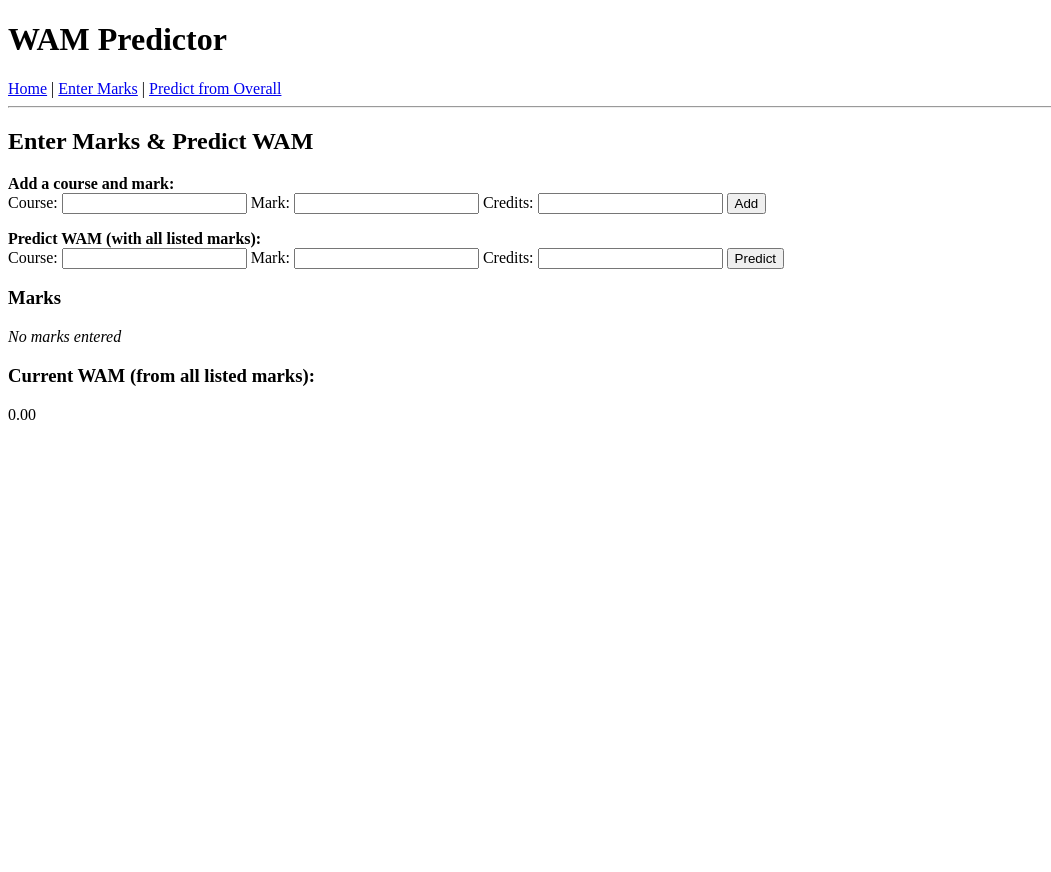
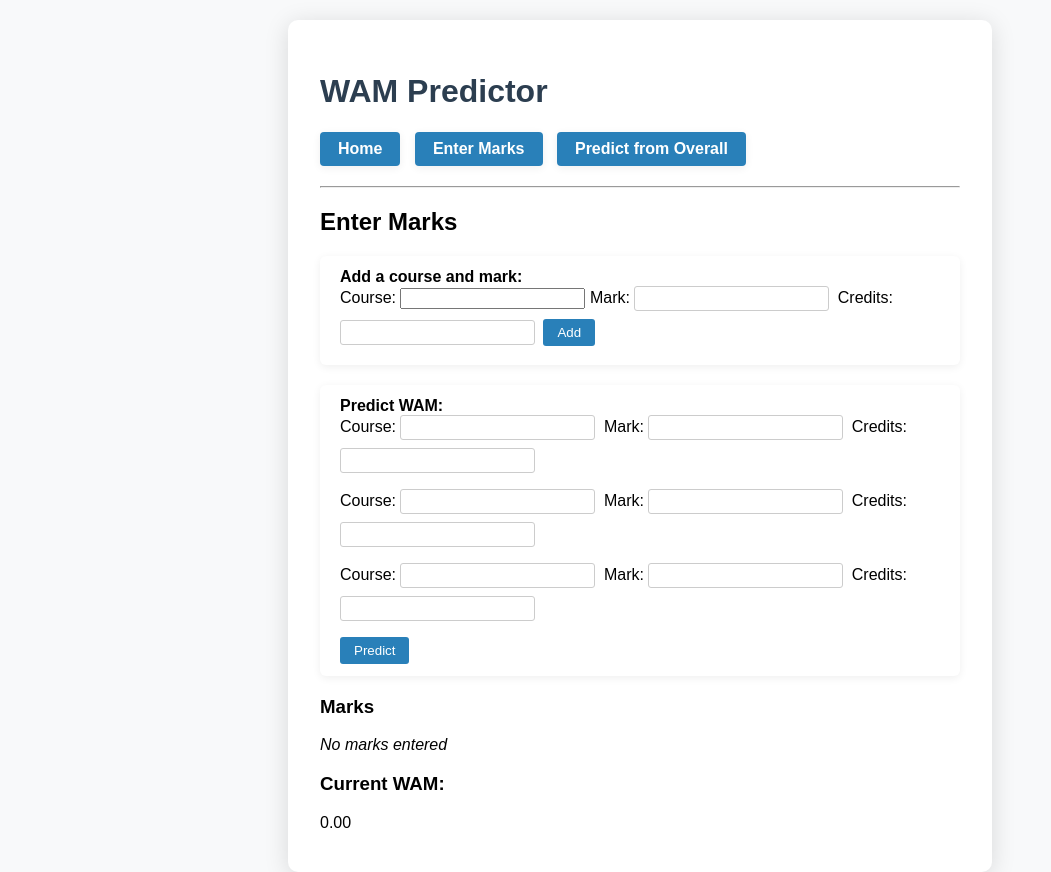
Before and after one commit to casparkhoo/wam_predictor, a Flask app: page /marks in a window 1280 px wide. Shown: the whole page, without its empty margins (0-1051 px from the left). Before the commit the page ends 800 px from the top, so only its background shows below. Run offline with Flask 3, Linux system fonts and the light colour scheme.

Commit message:
finished designing tool

```diff
--- a/app.py
+++ b/app.py
@@ -33,6 +33,23 @@ def marks():
                 predicted = calculator.predict_marks(course, mark, credit)
                 if predicted is None:
                     predict_error = f"Mark for course {course} already exists."
+                else:
+                    predicted_wam = f"{predicted:.2f}"
+        elif "predict_multi" in request.form:
+            # Gather up to 3 new courses
+            new_courses = []
+            for i in range(3):
+                cname = request.form.get(f"predict_course{i}", "").strip()
+                cmark = parse_int(request.form.get(f"predict_mark{i}", ""), "mark")
+                ccredit = parse_int(request.form.get(f"predict_credit{i}", ""), "credit")
+                if cname and cmark is not None and ccredit is not None:
+                    new_courses.append((cname, cmark, ccredit))
+            if not new_courses:
+                predict_error = "Enter at least one valid course, mark, and credit."
+            else:
+                predicted = calculator.predict_multiple_marks(new_courses)
+                if predicted is None:
+                    predict_error = "One of the courses already exists."
                 else:
                     predicted_wam = f"{predicted:.2f}"
         elif "remove" in request.form:
@@ -81,6 +98,23 @@ def overall():
                     predict_overall_error = "Set your current WAM and units of credit first."
                 else:
                     predicted_overall_wam = f"{predicted:.2f}"
+        elif "predict_overall_multi" in request.form:
+            # Gather up to 3 new courses
+            new_courses = []
+            for i in range(3):
+                cname = request.form.get(f"overall_predict_course{i}", "").strip()
+                cmark = parse_int(request.form.get(f"overall_predict_mark{i}", ""), "mark")
+                ccredit = parse_int(request.form.get(f"overall_predict_credit{i}", ""), "credit")
+                if cname and cmark is not None and ccredit is not None:
+                    new_courses.append((cname, cmark, ccredit))
+            if not new_courses:
+                predict_overall_error = "Enter at least one valid course, mark, and credit."
+            else:
+                predicted = calculator.predict_multiple_from_current(new_courses)
+                if predicted is None:
+                    predict_overall_error = "Set your current WAM and units of credit first."
+                else:
+                    predicted_overall_wam = f"{predicted:.2f}"
 
     return render_template(
         "overall.html",
--- a/calculator.py
+++ b/calculator.py
@@ -59,6 +59,33 @@ class Calculator:
         total_credit = self.current_uoc + credit
         return total_mark / total_credit if total_credit > 0 else 0.0
 
+    def predict_multiple_marks(self, new_courses: list[tuple[str, int, int]]) -> float | None:
+        # Check for duplicates
+        for cname, _, _ in new_courses:
+            if cname in self.marks:
+                return None
+        # Calculate WAM as if these courses were added
+        total_mark = sum(mark * credit for mark, credit in self.marks.values())
+        total_credit = sum(credit for _, credit in self.marks.values())
+        for cname, mark, credit in new_courses:
+            total_mark += mark * credit
+            total_credit += credit
+        if total_credit == 0:
+            return 0.0
+        return total_mark / total_credit
+
+    def predict_multiple_from_current(self, new_courses: list[tuple[str, int, int]]) -> float | None:
+        if self.current_wam is None or self.current_uoc is None:
+            return None
+        total_mark = self.current_wam * self.current_uoc
+        total_credit = self.current_uoc
+        for cname, mark, credit in new_courses:
+            total_mark += mark * credit
+            total_credit += credit
+        if total_credit == 0:
+            return 0.0
+        return total_mark / total_credit
+
 def parse_int(value: str, name: str) -> int | None:
     try:
         return int(value)
--- /dev/null
+++ b/static/style.css
@@ -0,0 +1,145 @@
+body {
+    font-family: Arial, sans-serif;
+    background: #f8f9fa;
+    margin: 0;
+    padding: 0 20px;
+}
+
+h1 {
+    color: #2c3e50;
+}
+
+nav {
+    margin-bottom: 20px;
+}
+
+nav a {
+    color: #2980b9;
+    text-decoration: none;
+    margin-right: 10px;
+    font-weight: bold;
+}
+
+nav a:hover {
+    text-decoration: underline;
+}
+
+form {
+    background: #fff;
+    padding: 12px 20px;
+    margin-bottom: 20px;
+    border-radius: 6px;
+    box-shadow: 0 2px 8px #0001;
+}
+
+input[type="number"], input[type="text"] {
+    padding: 4px 8px;
+    margin: 0 4px 8px 0;
+    border: 1px solid #ccc;
+    border-radius: 3px;
+}
+
+button {
+    background: #2980b9;
+    color: #fff;
+    border: none;
+    padding: 6px 14px;
+    border-radius: 3px;
+    cursor: pointer;
+}
+
+button:hover {
+    background: #1c5980;
+}
+
+ul {
+    list-style: disc inside;
+}
+
+span[style*="color:red"] {
+    font-weight: bold;
+}
+span[style*="color:green"] {
+    font-weight: bold;
+}
+span[style*="color:blue"] {
+    font-weight: bold;
+}
+
+.remove-btn {
+    padding: 0 12px;
+    font-size: 0.9em;
+    margin-left: 8px;
+    height: 22px;
+    line-height: 1;
+}
+li form {
+    display: inline;
+    margin: 0;
+    padding: 0;
+}
+ul {
+    list-style: none;
+    padding-left: 0;
+}
+
+.tool-list {
+    display: flex;
+    flex-direction: column;
+    gap: 18px;
+    max-width: 350px;
+    margin: 32px 0;
+}
+
+.tool-link {
+    display: block;
+    background: #2980b9;
+    color: #fff !important;
+    padding: 18px 24px;
+    border-radius: 6px;
+    font-size: 1.15em;
+    text-align: center;
+    text-decoration: none;
+    font-weight: bold;
+    box-shadow: 0 2px 8px #0001;
+    transition: background 0.2s;
+    margin-bottom: 0;
+    border: none;
+    cursor: pointer;
+}
+
+.tool-link:hover {
+    background: #1c5980;
+}
+
+.nav-btn {
+    display: inline-block;
+    background: #2980b9;
+    color: #fff !important;
+    padding: 8px 18px;
+    border-radius: 4px;
+    font-size: 1em;
+    text-align: center;
+    text-decoration: none;
+    font-weight: bold;
+    margin-right: 10px;
+    box-shadow: 0 2px 8px #0001;
+    transition: background 0.2s;
+    border: none;
+    cursor: pointer;
+}
+
+.nav-btn:hover {
+    background: #1c5980;
+    text-decoration: none;
+}
+.main-container {
+    max-width: 850px;
+    width: 50vw;
+    min-width: 320px;
+    margin: 20px auto 0 auto;
+    background: #ffffff;
+    padding: 32px 32px 24px 32px;
+    border-radius: 10px;
+    box-shadow: 0 4px 24px #0002;
+}
--- a/templates/base.html
+++ b/templates/base.html
@@ -2,15 +2,18 @@
 <html>
 <head>
     <title>WAM Predictor</title>
+    <link rel="stylesheet" href="{{ url_for('static', filename='style.css') }}">
 </head>
 <body>
-    <h1>WAM Predictor</h1>
-    <nav>
-        <a href="{{ url_for('index') }}">Home</a> |
-        <a href="{{ url_for('marks') }}">Enter Marks</a> |
-        <a href="{{ url_for('overall') }}">Predict from Overall</a>
-    </nav>
-    <hr>
-    {% block content %}{% endblock %}
+    <div class="main-container">
+        <h1>WAM Predictor</h1>
+        <nav>
+            <a href="{{ url_for('index') }}" class="nav-btn">Home</a>
+            <a href="{{ url_for('marks') }}" class="nav-btn">Enter Marks</a>
+            <a href="{{ url_for('overall') }}" class="nav-btn">Predict from Overall</a>
+        </nav>
+        <hr>
+        {% block content %}{% endblock %}
+    </div>
 </body>
 </html>
--- a/templates/marks.html
+++ b/templates/marks.html
@@ -1,6 +1,6 @@
 {% extends "base.html" %}
 {% block content %}
-<h2>Enter Marks & Predict WAM</h2>
+<h2>Enter Marks</h2>
 
 <form method="POST">
   <b>Add a course and mark:</b><br>
@@ -12,11 +12,15 @@
 </form>
 
 <form method="POST" style="margin-top:16px;">
-  <b>Predict WAM (with all listed marks):</b><br>
-  Course: <input name="course" required>
-  Mark: <input name="mark" type="number" required>
-  Credits: <input name="credit" type="number" required>
-  <button type="submit" name="predict">Predict</button>
+  <b>Predict WAM:</b><br>
+  {% for i in range(3) %}
+    <div style="margin-bottom:8px;">
+      Course: <input name="predict_course{{i}}" type="text">
+      Mark: <input name="predict_mark{{i}}" type="number">
+      Credits: <input name="predict_credit{{i}}" type="number">
+    </div>
+  {% endfor %}
+  <button type="submit" name="predict_multi">Predict</button>
   {% if predict_error %}<span style="color:red;">{{ predict_error }}</span>{% endif %}
   {% if predicted_wam is not none %}<span style="color:green;">Predicted WAM: {{ predicted_wam }}</span>{% endif %}
 </form>
@@ -28,7 +32,7 @@
     <li>
       {{course}}: Mark {{mark}}, Credit {{credit}}
       <form method="POST" style="display:inline">
-        <button type="submit" name="remove" value="{{course}}">Remove</button>
+        <button type="submit" name="remove" value="{{course}}" class="remove-btn">Remove</button>
       </form>
     </li>
   {% endfor %}
@@ -37,6 +41,6 @@
   <i>No marks entered</i>
 {% endif %}
 
-<h3>Current WAM (from all listed marks):</h3>
+<h3>Current WAM:</h3>
 <p>{{wam}}</p>
 {% endblock %}
```
Also changed, not shown: templates/index.html (+4 -4 lines), templates/overall.html (+10 -5 lines).
